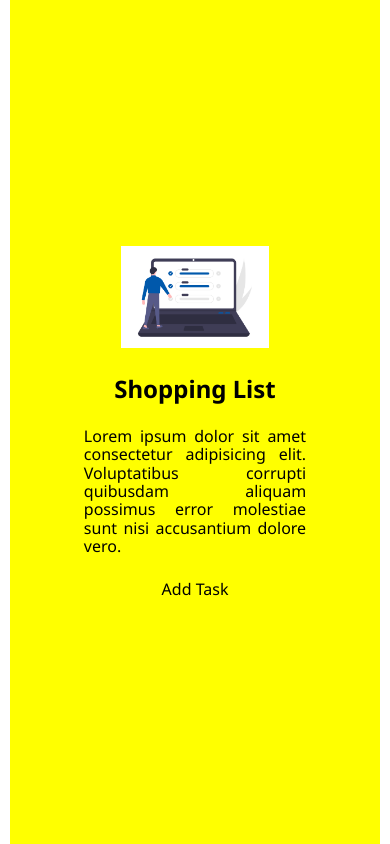
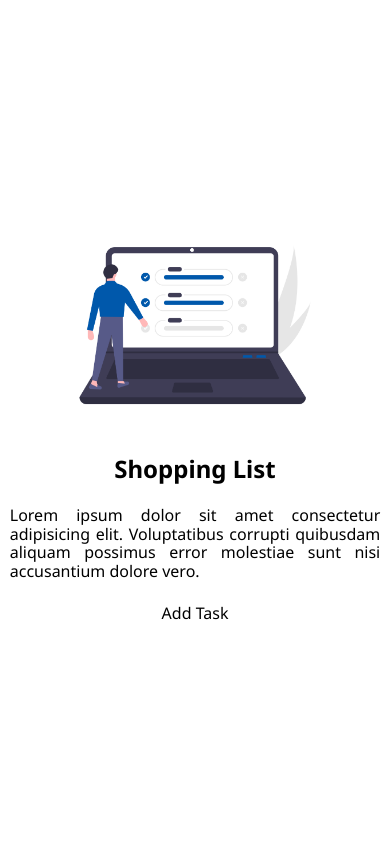
Before and after one commit to stu1612/eika, a React (Create React App) app: page / in a window 390 px wide. Built offline with nearby package versions, Linux system fonts and the light colour scheme.

Commit message:
home screen styled - mobile first - ready to create Button component

```diff
--- a/src/App.css
+++ b/src/App.css
@@ -44,7 +44,6 @@ a {
 .grid-container {
   display: grid;
   width: min(95%, 50rem);
-  background-color: yellow;
   min-height: 100vh;
   row-gap: 1.5rem;
   justify-items: center;
@@ -54,11 +53,9 @@ a {
 
 /* Components */
 
-.section-container {
-}
-
-.home-image__container {
-  width: 40%;
+.image-wrapper {
+  width: 100%;
+  max-width: 300px;
 }
 
 .home-image {
@@ -66,8 +63,9 @@ a {
   object-fit: contain;
 }
 
-.home-content__description {
-  width: 60%;
+.content-description {
+  width: 100%;
+  max-width: 600px;
   text-align: justify;
 }
 
--- a/src/components/Button.jsx
+++ b/src/components/Button.jsx
@@ -0,0 +1,5 @@
+import React from "react";
+
+export const Button = (title) => {
+  return <button>{title}</button>;
+};
--- a/src/pages/Home.jsx
+++ b/src/pages/Home.jsx
@@ -6,13 +6,13 @@ export const Home = () => {
   const [openModal, setOpenModal] = useState(false);
   return (
     <section className="grid-container" id="home">
-      <div className="home home-image__container">
+      <div className="image-wrapper">
         <img src={img} alt="online task list" className="home-image" />
       </div>
-      <div className="home-content__title">
+      <div className="content-title">
         <h2>Shopping List</h2>
       </div>
-      <div className="home-content__description">
+      <div className="content-description">
         <p>
           Lorem ipsum dolor sit amet consectetur adipisicing elit. Voluptatibus
           corrupti quibusdam aliquam possimus error molestiae sunt nisi
```
